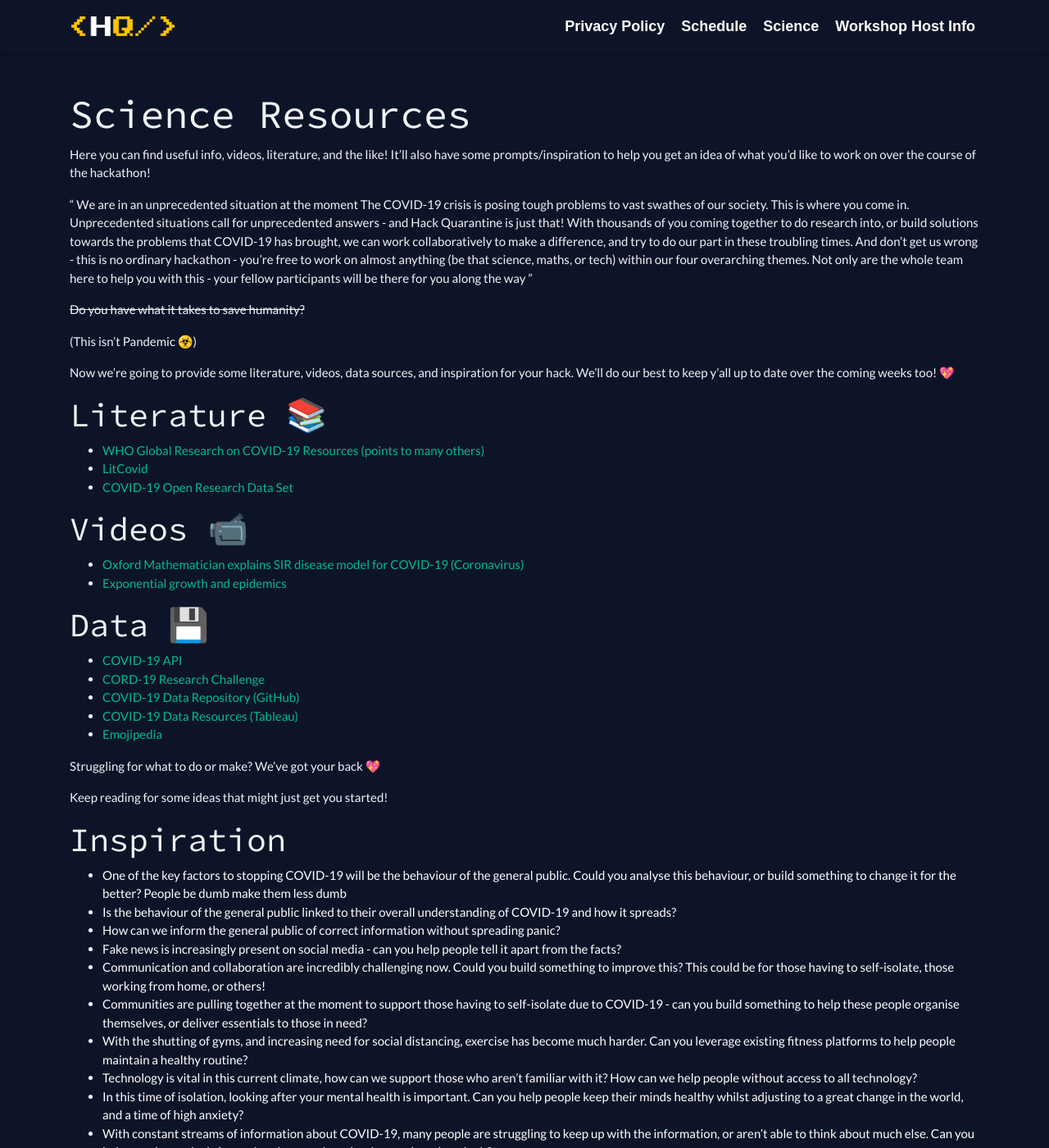
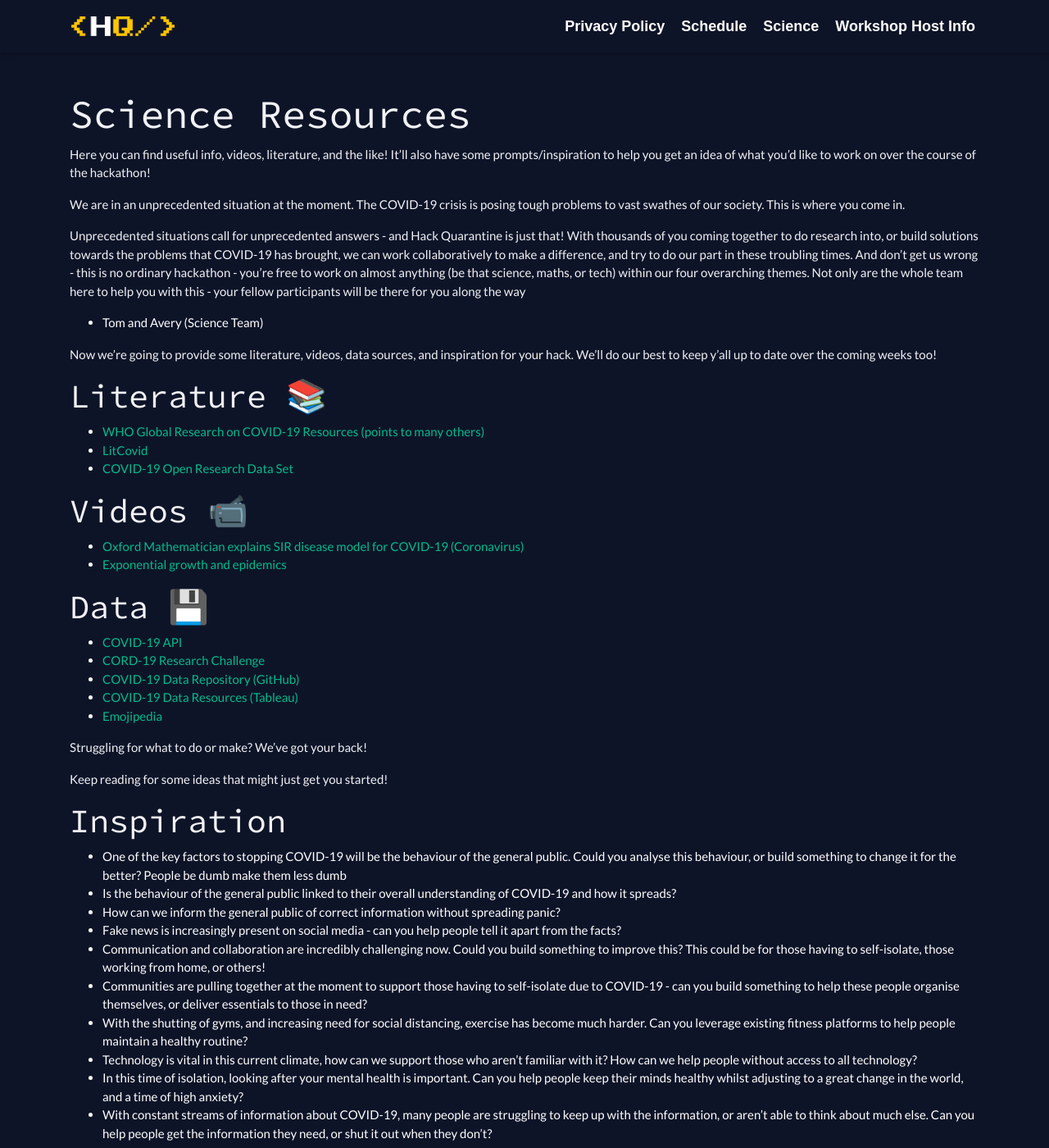
Before and after one commit to HackQuarantine/hq-website, a Jekyll site: the page built from science.md, in a window 1280 px wide and 1400 px high. Shown: the whole window at 82% size. Built offline with Jekyll 4.4.1, drawn with Linux system fonts in a browser that asks for light colours; nearby versions of some CDN libraries.

Commit message:
Fix grammar and tweaks

```diff
--- a/science.md
+++ b/science.md
@@ -12,13 +12,13 @@ styles:
 
 Here you can find useful info, videos, literature, and the like! It’ll also have some prompts/inspiration to help you get an idea of what you’d like to work on over the course of the hackathon!
 
-“ We are in an unprecedented situation at the moment The COVID-19 crisis is posing tough problems to vast swathes of our society. This is where you come in. Unprecedented situations call for unprecedented answers - and Hack Quarantine is just that! With thousands of you coming together to do research into, or build solutions towards the problems that COVID-19 has brought, we can work collaboratively to make a difference, and try to do our part in these troubling times. And don’t get us wrong - this is no ordinary hackathon - you’re free to work on almost anything (be that science, maths, or tech) within our four overarching themes. Not only are the whole team here to help you with this - your fellow participants will be there for you along the way ”
+> We are in an unprecedented situation at the moment. The COVID-19 crisis is posing tough problems to vast swathes of our society. This is where you come in.
 
-~~Do you have what it takes to save humanity?~~
+> Unprecedented situations call for unprecedented answers - and Hack Quarantine is just that! With thousands of you coming together to do research into, or build solutions towards the problems that COVID-19 has brought, we can work collaboratively to make a difference, and try to do our part in these troubling times. And don’t get us wrong - this is no ordinary hackathon - you’re free to work on almost anything (be that science, maths, or tech) within our four overarching themes. Not only are the whole team here to help you with this - your fellow participants will be there for you along the way
+>
+> - Tom and Avery (Science Team)
 
-(This isn’t Pandemic ☣️)
-
-Now we’re going to provide some literature, videos, data sources, and inspiration for your hack. We’ll do our best to keep y’all up to date over the coming weeks too! 💖
+Now we’re going to provide some literature, videos, data sources, and inspiration for your hack. We’ll do our best to keep y’all up to date over the coming weeks too!
 
 ## Literature 📚
 
@@ -42,7 +42,7 @@ Now we’re going to provide some literature, videos, data sources, and inspirat
 
 
 
-Struggling for what to do or make? We’ve got your back 💖
+Struggling for what to do or make? We’ve got your back!
 
 Keep reading for some ideas that might just get you started!
 
```
